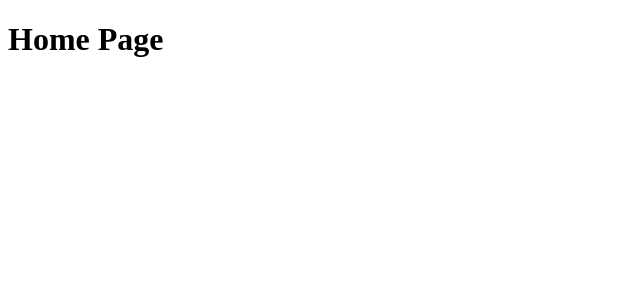
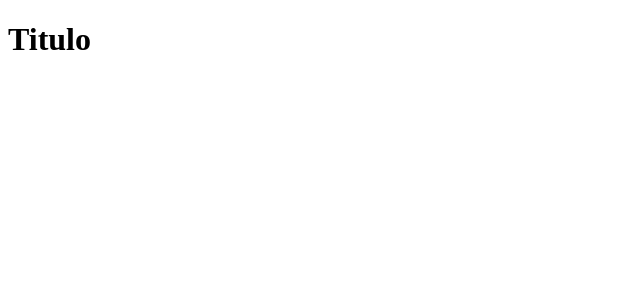
Before and after one commit to gg1700/Sistema-Farmacias-Independientes-Frontend, a React (Vite) app: page /test in a window 1280 px wide. Shown: the top 300 px of the page, without its empty margins (0-640 px from the left). Built offline with nearby package versions, Linux system fonts and the light colour scheme.

Commit message:
feat: implement main App component and update rendering in main entry point

```diff
--- /dev/null
+++ b/src/App.tsx
@@ -0,0 +1,5 @@
+function App() {
+  return <h1>Titulo</h1>;
+}
+
+export default App;
--- a/src/main.tsx
+++ b/src/main.tsx
@@ -1,5 +1,11 @@
+import React from 'react';
 import { createRoot } from 'react-dom/client';
+import App from './App.tsx'
 
 const root = createRoot(document.getElementById('root')!);
 
-root.render(<h1>Home Page</h1>);
+root.render(
+  <React.StrictMode>
+    <App />
+  </React.StrictMode>
+);
```
